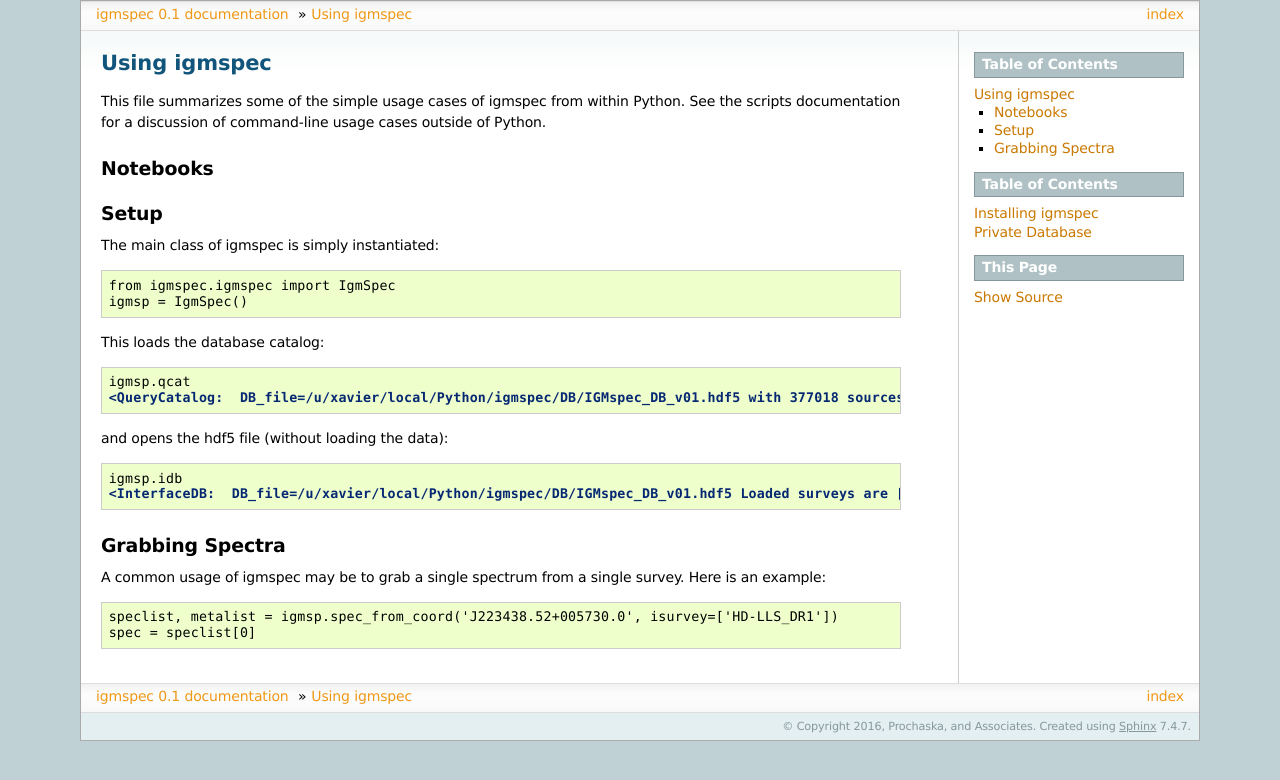
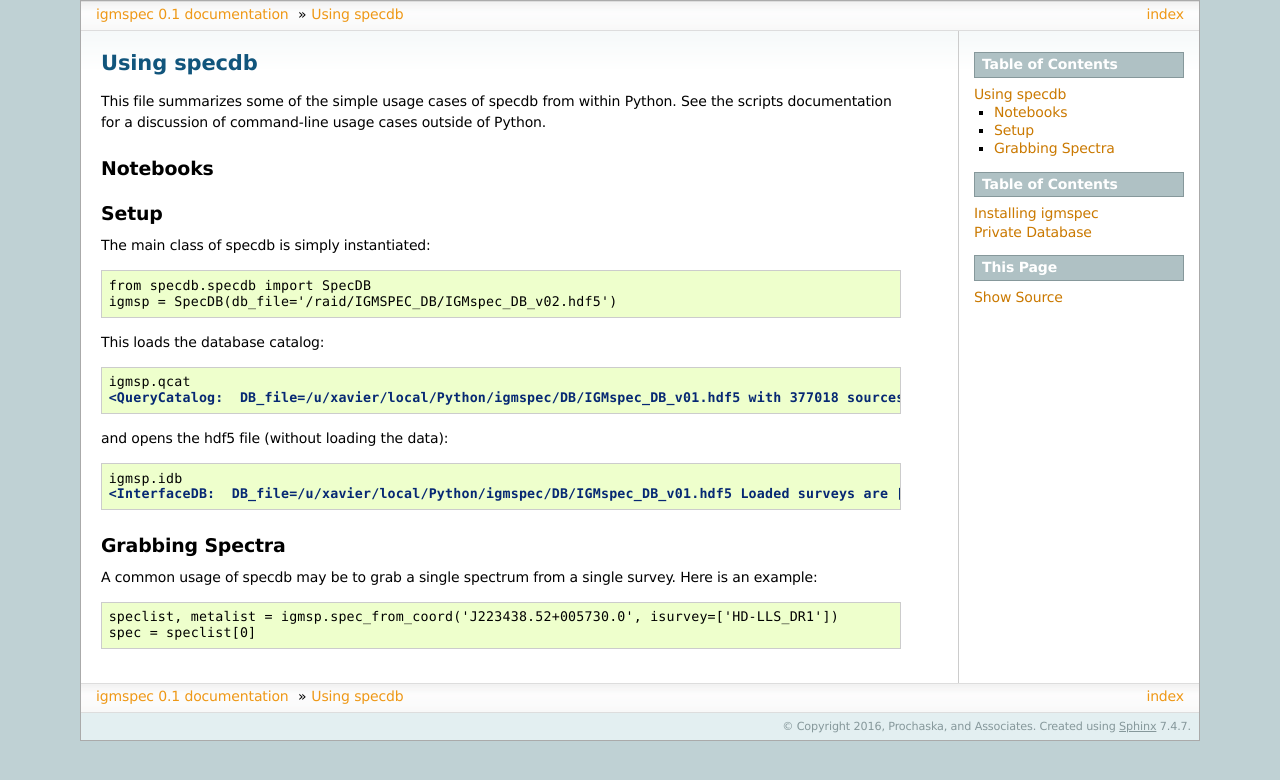
Before and after one commit to specdb/specdb, a Sphinx documentation site: the page built from docs/usage.rst, in a window 1280 px wide. Shown: the top 780 px of the page. Built offline with Sphinx 7.4.7, drawn with Linux system fonts in a browser that asks for light colours; pages that are not in the unit, such as notebooks, are missing from menus.

Commit message:
more docs

```diff
--- a/docs/usage.rst
+++ b/docs/usage.rst
@@ -1,11 +1,11 @@
 .. highlight:: rest
 
-*************
-Using igmspec
-*************
+************
+Using specdb
+************
 
 This file summarizes some of the simple usage cases
-of igmspec from within Python.
+of specdb from within Python.
 See the :doc:`scripts` documentation for a discussion of
 command-line usage cases outside of Python.
 
@@ -20,10 +20,10 @@ Notebooks
 Setup
 =====
 
-The main class of igmspec is simply instantiated::
+The main class of specdb is simply instantiated::
 
-    from igmspec.igmspec import IgmSpec
-    igmsp = IgmSpec()
+    from specdb.specdb import SpecDB
+    igmsp = SpecDB(db_file='/raid/IGMSPEC_DB/IGMspec_DB_v02.hdf5')
 
 This loads the database catalog::
 
@@ -39,7 +39,7 @@ and opens the hdf5 file (without loading the data)::
 Grabbing Spectra
 ================
 
-A common usage of igmspec may be to grab a single spectrum from
+A common usage of specdb may be to grab a single spectrum from
 a single survey.  Here is an example::
 
    speclist, metalist = igmsp.spec_from_coord('J223438.52+005730.0', isurvey=['HD-LLS_DR1'])
```
